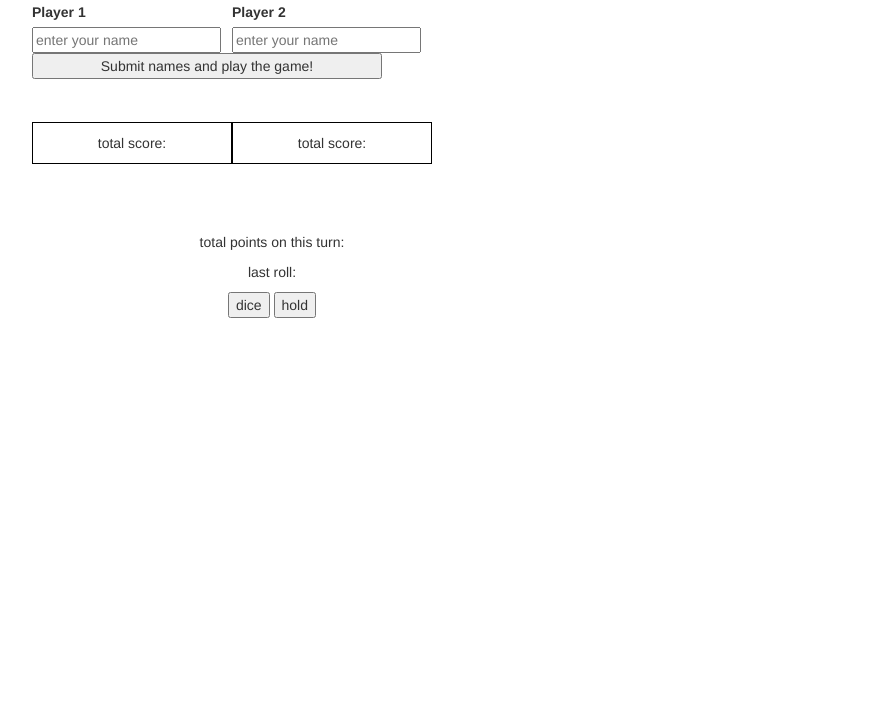
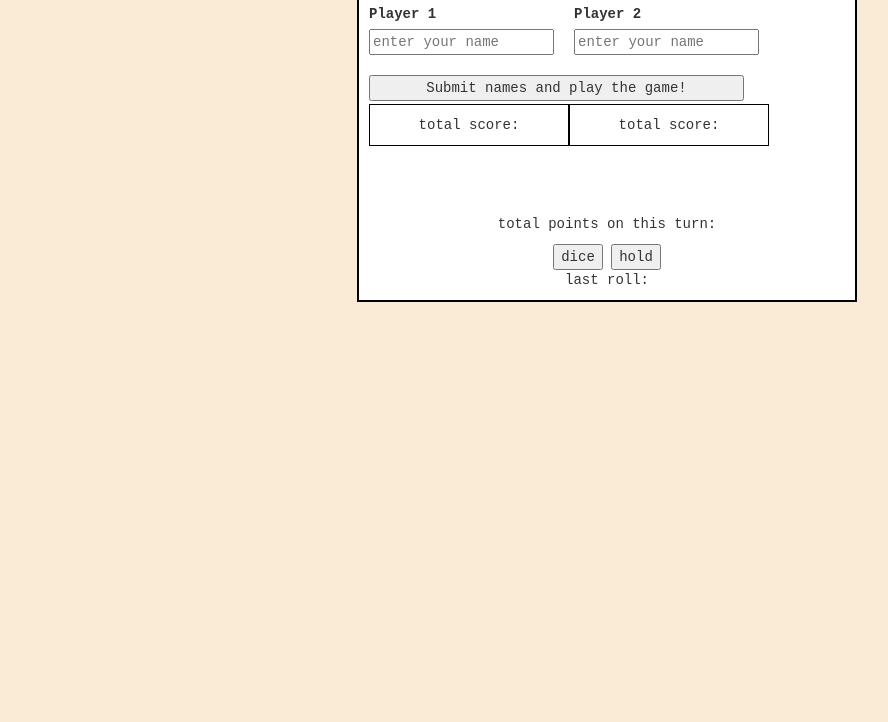
Before and after one commit to RyanDuff613/pigDice, a plain HTML site: page index.html in a window 1280 px wide. Shown: the part 78-800 px from the top of the page, without its empty margins (33-921 px from the left). Drawn offline with Linux system fonts and the light colour scheme.

Commit message:
add styling

```diff
--- a/css/styles.css
+++ b/css/styles.css
@@ -1,20 +1,29 @@
 
-.row {
-  width: 500px;
+body {
+  font-family: 'Courier New', Courier, monospace;
+  background-color: antiquewhite;
 }
 
-#enterNames{
-  margin: 10px;
+.container {
+  background-color: white;
+  width: 500px;
+  border-color: black;
+  border-width: 2px;
+  border-style: solid;
+}
+
+#inputPanel{
   height: 100px;
 }
 
 .playerInput{
-  width: 200px;
+  margin: 10px;
   float: left;
 }
 
-#enterNames button{
-  width: 350px;
+ #inputButton{
+  width: 375px;
+  margin: 10px;
 }
 
 .output{
--- a/index.html
+++ b/index.html
@@ -12,8 +12,8 @@
       <h1>Play Pig Dice</h1>
 
       <div class="row">
-        <form id="enterNames">
-          <div class="playerInput">
+        <form id="inputPanel">
+          <div class='playerInput'>
             <label for="player1">Player 1</label><br>
             <input type="text" id="player1" placeholder="enter your name">
           </div>
@@ -21,7 +21,7 @@
             <label for="player2">Player 2</label><br>
             <input type="text" id="player2" placeholder="enter your name">
           </div>
-          <button type='submit'>Submit names and play the game!</button>
+          <button id="inputButton" type='submit'>Submit names and play the game!</button>
         </form>
       </div>
 
@@ -41,9 +41,9 @@
       <div class="row">
         <div id="rollPanel">
           <p>total points on this turn: <span id="turnPoints"></span></p>
-          <p>last roll: <span id='diceRoll'></span></span></p>
           <button id='roll' type='submit'>dice</button>
           <button id='hold' type='submit'>hold</button>
+          <p>last roll: <span id='diceRoll'></span></span></p>
         </div>
       </div>
 
--- a/js/scripts.js
+++ b/js/scripts.js
@@ -68,7 +68,7 @@ function Player(name) {
 
 // Front End
 $(document).ready(function(){
-  $("#enterNames").submit(function(event) {
+  $("#inputPanel").submit(function(event) {
     event.preventDefault();
     var game = new Game;
     var player1name = $('#player1').val();
```
